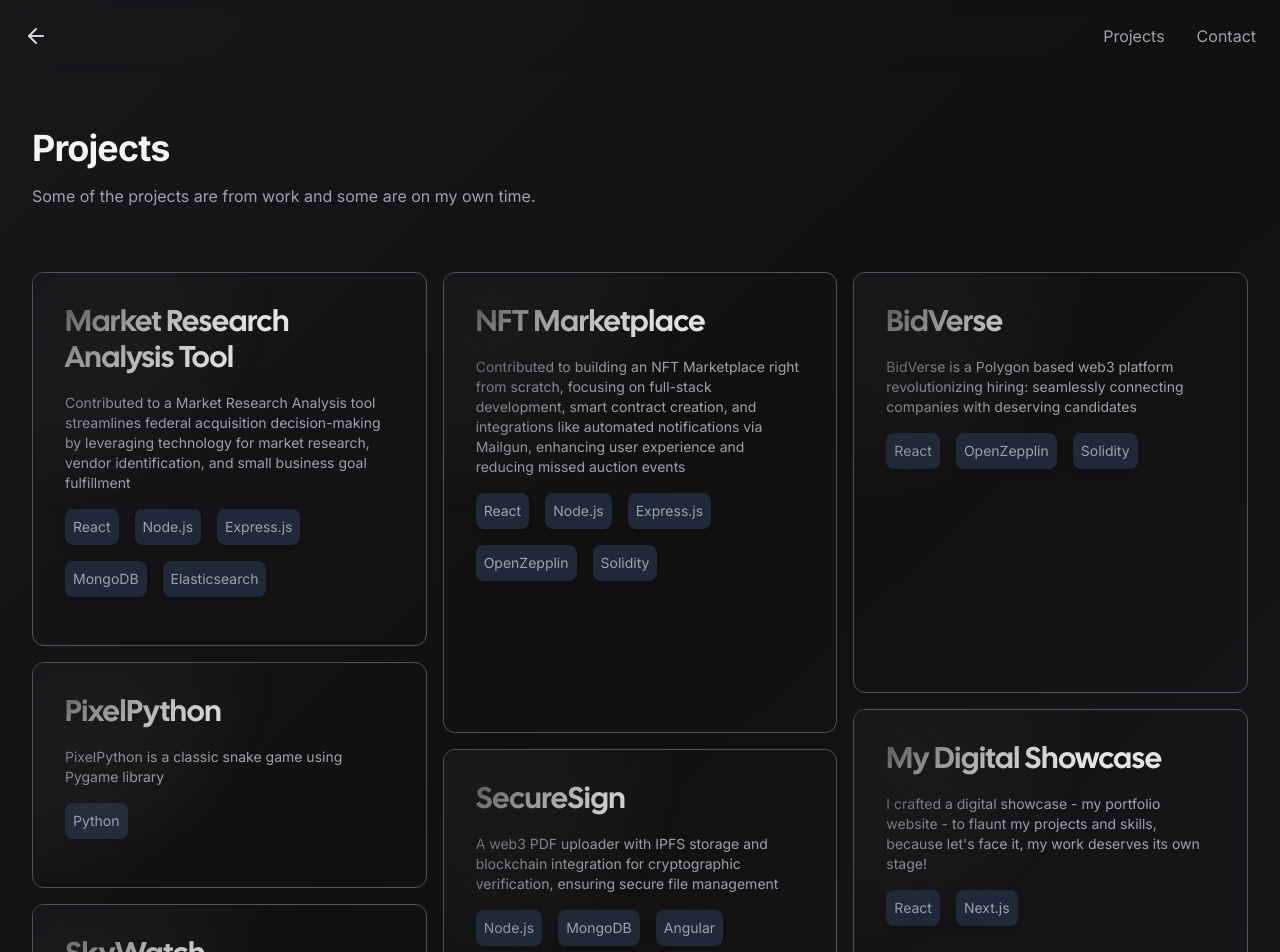
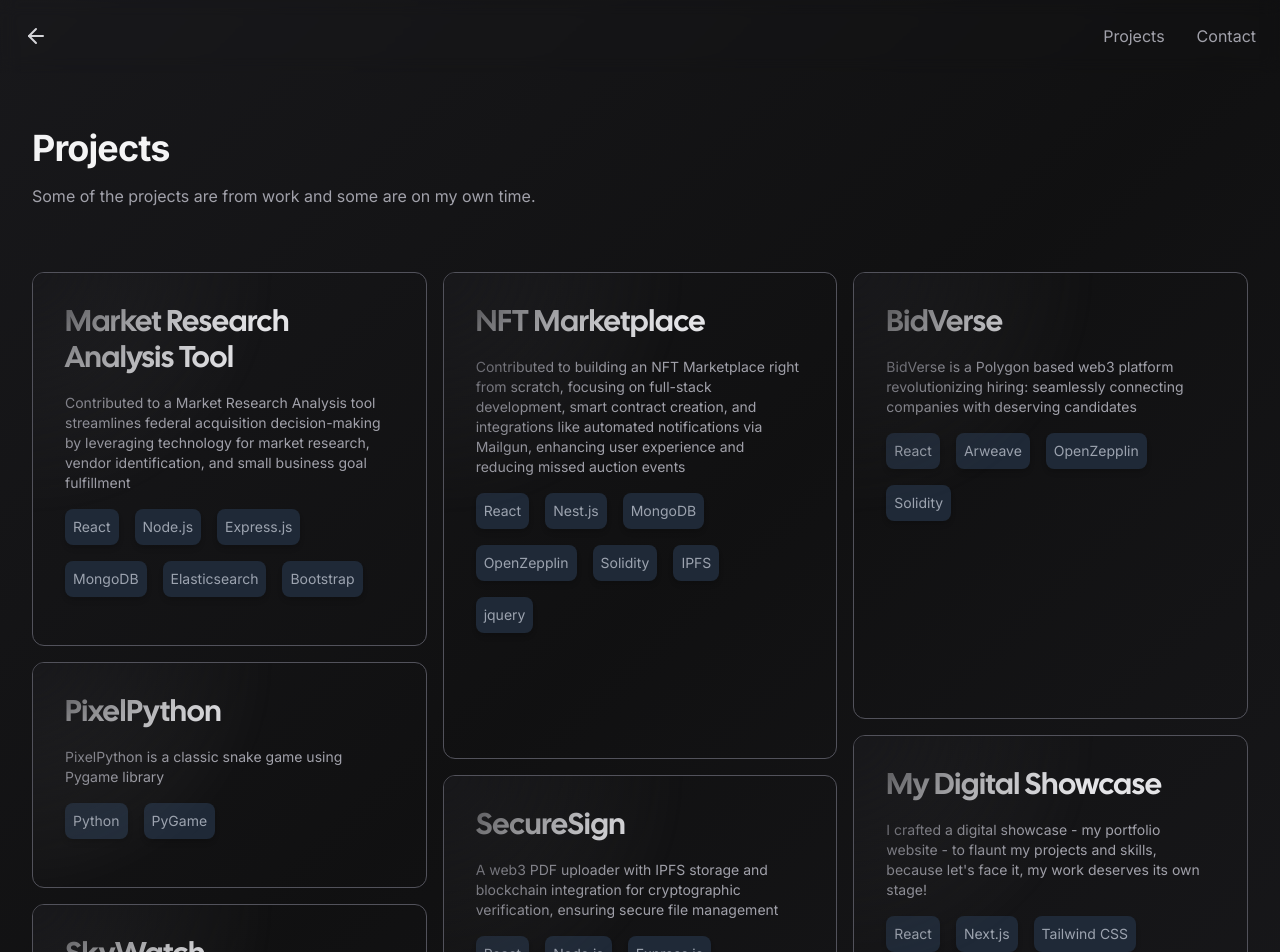
Before and after one commit to Praneetha35/my-digital-showcase, a Next.js app: page /projects in a window 1280 px wide. Shown: the top 952 px of the page. Built offline with nearby package versions, Linux system fonts and the light colour scheme; no server answers; what tailwindcss-debug-screens would draw is missing.

Commit message:
Added Tech stack

```diff
--- a/app/projects/page.tsx
+++ b/app/projects/page.tsx
@@ -13,7 +13,7 @@ export default async function ProjectsPage() {
         "Contributed to a Market Research Analysis tool streamlines federal acquisition decision-making by leveraging technology for market research, vendor identification, and small business goal fulfillment",
       date: 1678742400000,
       views: 5,
-      stacks: ["React", "Node.js","Express.js", "MongoDB", "Elasticsearch"],
+      stacks: ["React","Node.js","Express.js","MongoDB","Elasticsearch","Bootstrap"],
     },
     {
       key: 2,
@@ -22,7 +22,7 @@ export default async function ProjectsPage() {
         "Contributed to building an NFT Marketplace right from scratch, focusing on full-stack development, smart contract creation, and integrations like automated notifications via Mailgun, enhancing user experience and reducing missed auction events",
       date: 1678742400000,
       views: 5,
-      stacks: ["React", "Node.js", "Express.js", "OpenZepplin","Solidity"],
+      stacks: ["React","Nest.js","MongoDB","OpenZepplin","Solidity","IPFS","jquery"],
     },
     {
       key: 3,
@@ -31,7 +31,7 @@ export default async function ProjectsPage() {
         "BidVerse is a Polygon based web3 platform revolutionizing hiring: seamlessly connecting companies with deserving candidates",
       date: 1678742400000,
       views: 5,
-      stacks: ["React", "OpenZepplin", "Solidity"],
+      stacks: ["React","Arweave","OpenZepplin","Solidity"],
     },
     {
       key: 4,
@@ -39,7 +39,7 @@ export default async function ProjectsPage() {
       description: "PixelPython is a classic snake game using Pygame library",
       date: 1678742400000,
       views: 3,
-      stacks: ["Python"],
+      stacks: ["Python","PyGame"],
     },
     {
       key: 5,
@@ -48,7 +48,7 @@ export default async function ProjectsPage() {
         "A web3 PDF uploader with IPFS storage and blockchain integration for cryptographic verification, ensuring secure file management",
       date: 1678742400000,
       views: 8,
-      stacks: ["Node.js", "MongoDB", "Angular", "PostgreSQL"],
+      stacks: ["React","Node.js","Express.js","MongoDB","Solidity","OpenZepplin"],
     },
     {
       key: 6,
@@ -57,7 +57,7 @@ export default async function ProjectsPage() {
         "I crafted a digital showcase - my portfolio website - to flaunt my projects and skills, because let's face it, my work deserves its own stage!",
       date: 1678742400000,
       views: 5,
-      stacks: ["React", "Next.js"],
+      stacks: ["React","Next.js","Tailwind CSS"],
     },
     {
       key: 7,
```
